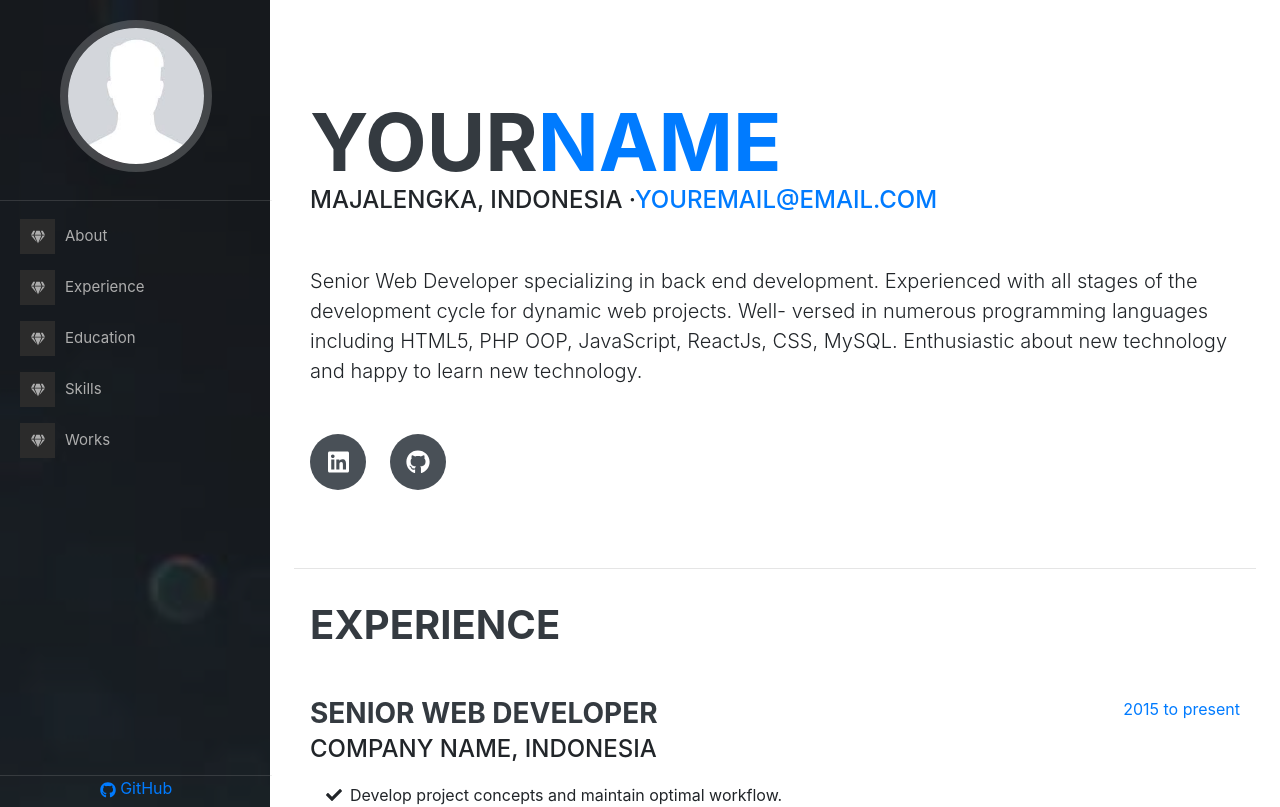
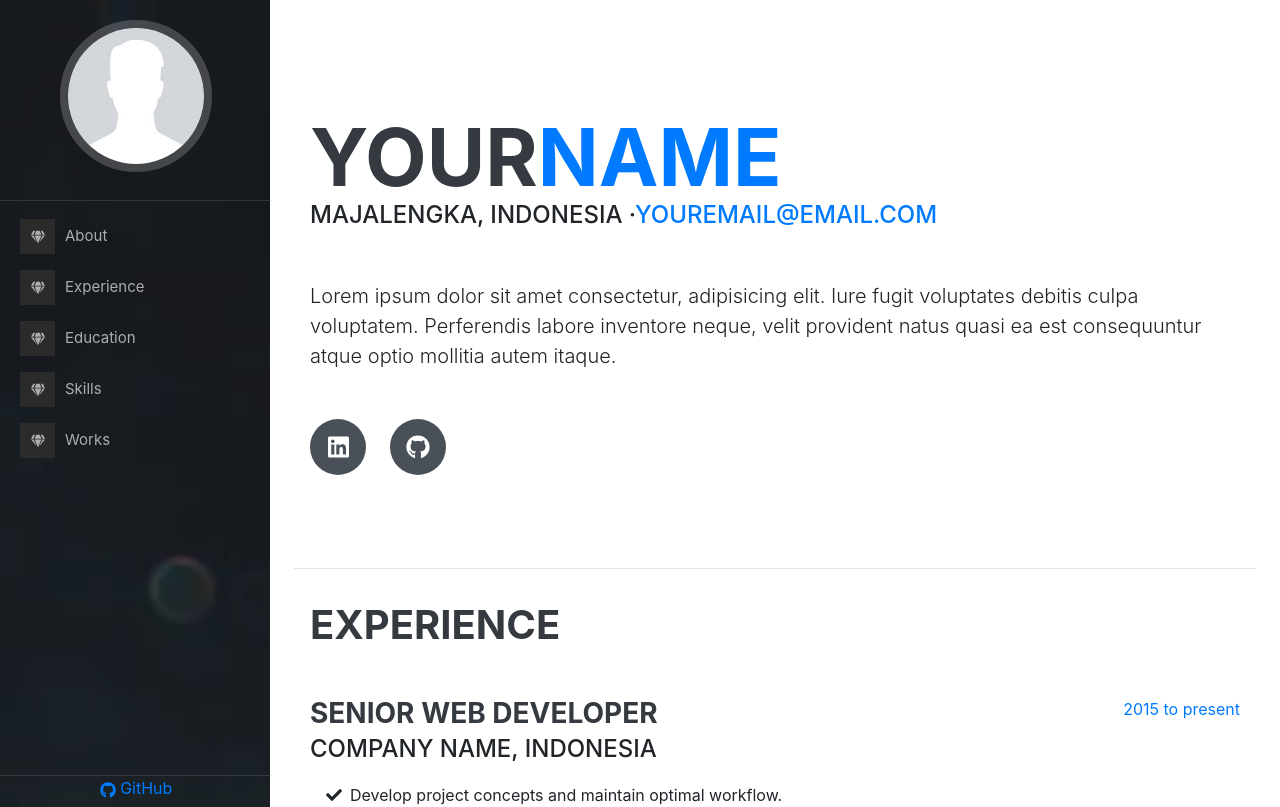
Before and after one commit to rc4dayyan/react-portfolio, a React (Create React App) app: page / in a window 1280 px wide. Shown: the top 807 px of the page. Built offline with nearby package versions, Linux system fonts and the light colour scheme; a web font is replaced by a local one.

Commit message:
update profile data

```diff
--- a/package.json
+++ b/package.json
@@ -2,7 +2,7 @@
   "name": "react-portfolio",
   "version": "0.1.0",
   "private": true,
-  "homepage": "https://rc4dayyan.github.io/react-portfolio",
+
   "dependencies": {
     "@testing-library/jest-dom": "^4.2.4",
     "@testing-library/react": "^9.3.2",
--- a/src/portfolioData.js
+++ b/src/portfolioData.js
@@ -4,7 +4,7 @@ let portfolioData = {
     "city": "Majalengka",
     "country": "Indonesia",
     "email":"youremail@email.com",
-    "aboutDescription": "Senior Web Developer specializing in back end development. Experienced with all stages of the development cycle for dynamic web projects. Well- versed in numerous programming languages including HTML5, PHP OOP, JavaScript, ReactJs, CSS, MySQL. Enthusiastic about new technology and happy to learn new technology.",
+    "aboutDescription": "Lorem ipsum dolor sit amet consectetur, adipisicing elit. Iure fugit voluptates debitis culpa voluptatem. Perferendis labore inventore neque, velit provident natus quasi ea est consequuntur atque optio mollitia autem itaque.",
     "socialLinks":[
         {
           "name":"linkedin",
```
